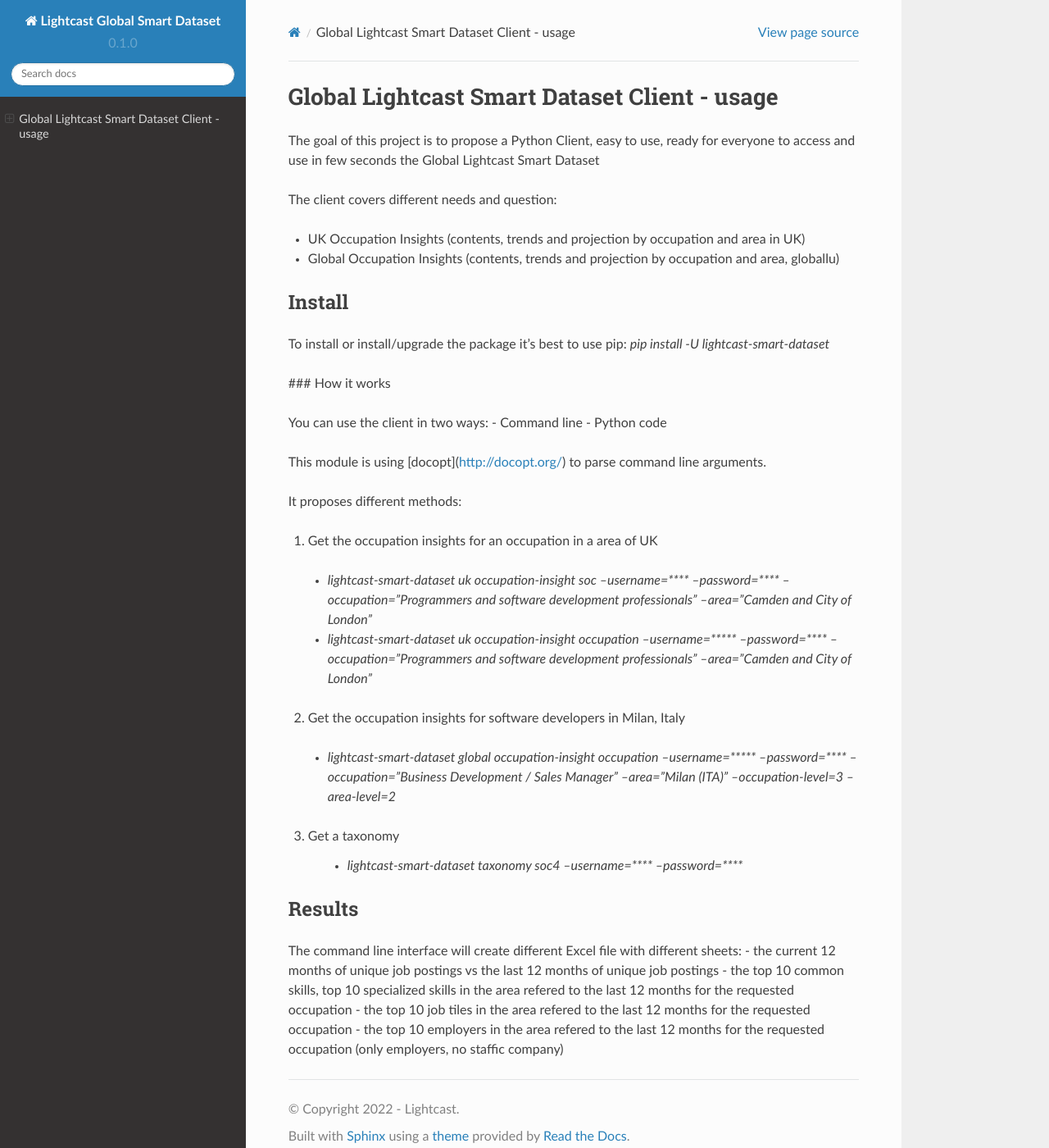
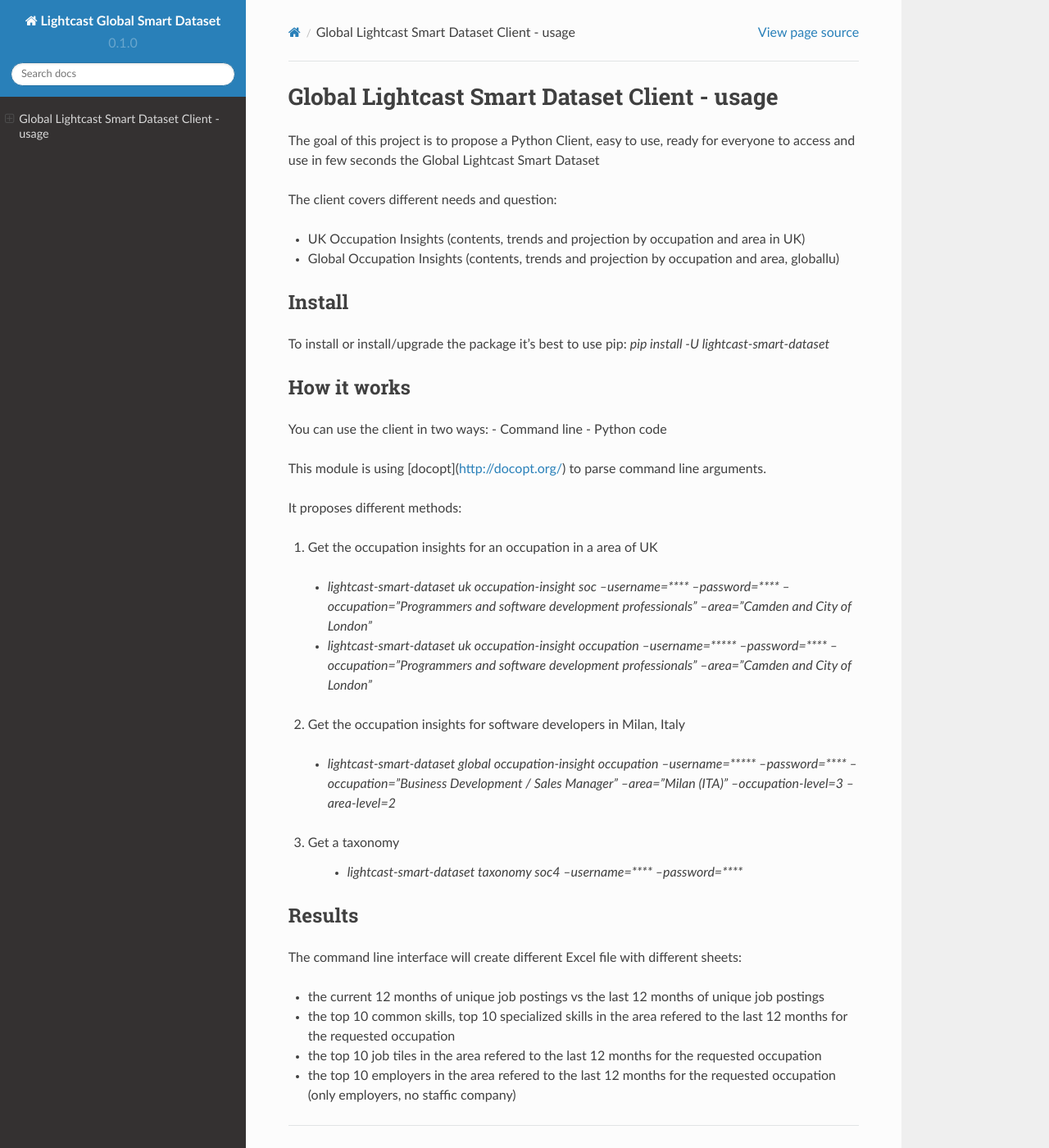
Before and after one commit to Lightcast-Global-Innovation/global-smart-dataset, a Sphinx documentation site: the page built from docs/source/usage.rst, in a window 1280 px wide and 1400 px high. Shown: the whole window at 82% size. Built offline with Sphinx 7.4.7 and the Read the Docs theme 2.0.0, drawn with Linux system fonts in a browser that asks for light colours.

Commit message:
add docs

```diff
--- a/docs/source/usage.rst
+++ b/docs/source/usage.rst
@@ -15,7 +15,8 @@
 To install or install/upgrade the package it's best to use pip:
 `pip install -U lightcast-smart-dataset`
 
-### How it works
+How it works
+---------------
 
 You can use the client in two ways:
 - Command line
@@ -42,7 +43,8 @@
 ---------------
 
 The command line interface will create different Excel file with different sheets:
-- the current 12 months of unique job postings vs the last 12 months of unique job postings
-- the top 10 common skills, top 10 specialized skills in the area refered to the last 12 months for the requested occupation
-- the top 10 job tiles in the area refered to the last 12 months for the requested occupation
-- the top 10 employers in the area refered to the last 12 months for the requested occupation (only employers, no staffic company)
+
+* the current 12 months of unique job postings vs the last 12 months of unique job postings
+* the top 10 common skills, top 10 specialized skills in the area refered to the last 12 months for the requested occupation
+* the top 10 job tiles in the area refered to the last 12 months for the requested occupation
+* the top 10 employers in the area refered to the last 12 months for the requested occupation (only employers, no staffic company)
```
Also changed, not shown: 1 other file.
